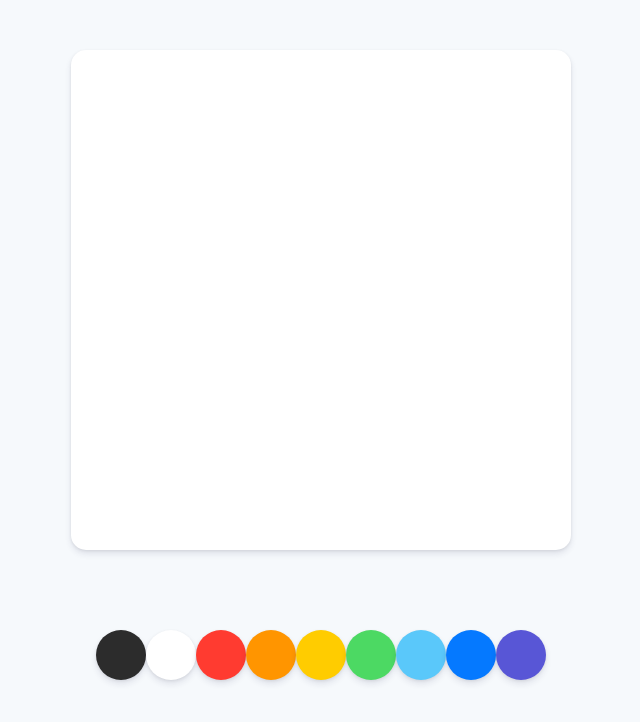
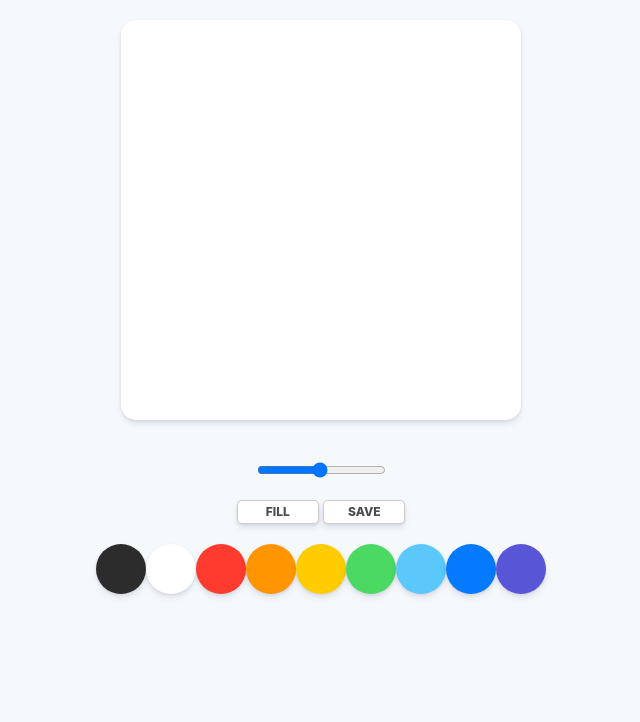
Before and after one commit to JangJua/VanillaJS-paintjs, a plain HTML site: page index.html in a window 1280 px wide. Shown: the whole page, without its empty margins (319-959 px from the left). Drawn offline with Linux system fonts and the light colour scheme.

Commit message:
add controls

```diff
--- a/index.html
+++ b/index.html
@@ -8,6 +8,20 @@
 <body>
     <canvas id="jsCanvas" class="canvas"></canvas>
     <div class="controls">
+        <div class="controls__range">
+            <input
+                type="range"
+                id="jsRange"
+                min="0.1"
+                max="5.0"
+                value="2.5"
+                step="0.1"
+            />
+        </div>
+        <div class="controls__btns">
+            <button id="jsMode">Fill</button>
+            <button id="jsSave">Save</button>
+        </div>
         <div class="controls__colors" id="jsColors">
             <div class="controls__color" style="background-color:#2c2c2c"></div>
             <div class="controls__color" style="background-color:white"></div>
--- a/styles.css
+++ b/styles.css
@@ -6,21 +6,47 @@
     display: flex;
     flex-direction: column;
     align-items: center;
-    padding-top: 50px;
+    padding: 20px 0px;
 }
 
 .canvas {
-    width: 500px;
-    height: 500px;
+    width: 400px;
+    height: 400px;
     background-color: white;
     border-radius: 15px;
     box-shadow: 0 4px 6px rgba(50, 50, 93, 0.11), 0 1px 3px rgba(0, 0, 0, 0.08);
 }
 
 .controls {
-    margin-top: 80px;
+    margin-top: 10px;
+    display: flex;
+    flex-direction: column;
+    align-items: center;
 }
 
+.controls .controls__btns {
+    margin: 20px 30px;
+}
+
+.controls__btns button{
+    all: unset;
+    cursor: pointer;
+    background-color: white;
+    padding: 5px 0px;
+    width: 80px;
+    text-align: center;
+    border-radius: 5px;
+    box-shadow: 0 4px 6px rgba(50, 50, 93, 0.11), 0 1px 3px rgba(0, 0, 0, 0.08);
+    border: 1px solid rgba(0,0,0,0.2);
+    color: rgba(0,0,0,0.7);
+    text-transform: uppercase;
+    font-weight: 800;
+    font-size: 12px;
+}
+
+.controls__btns button:active {
+    transform: scale(0.98);
+}
 .controls .controls__colors {
     display: flex;
 }
@@ -32,3 +58,7 @@
     cursor: pointer;
     box-shadow: 0 4px 6px rgba(50, 50, 93, 0.11), 0 1px 3px rgba(0, 0, 0, 0.08);
 }
+
+.controls .controls__range {
+    margin-top: 30px;
+}
```
